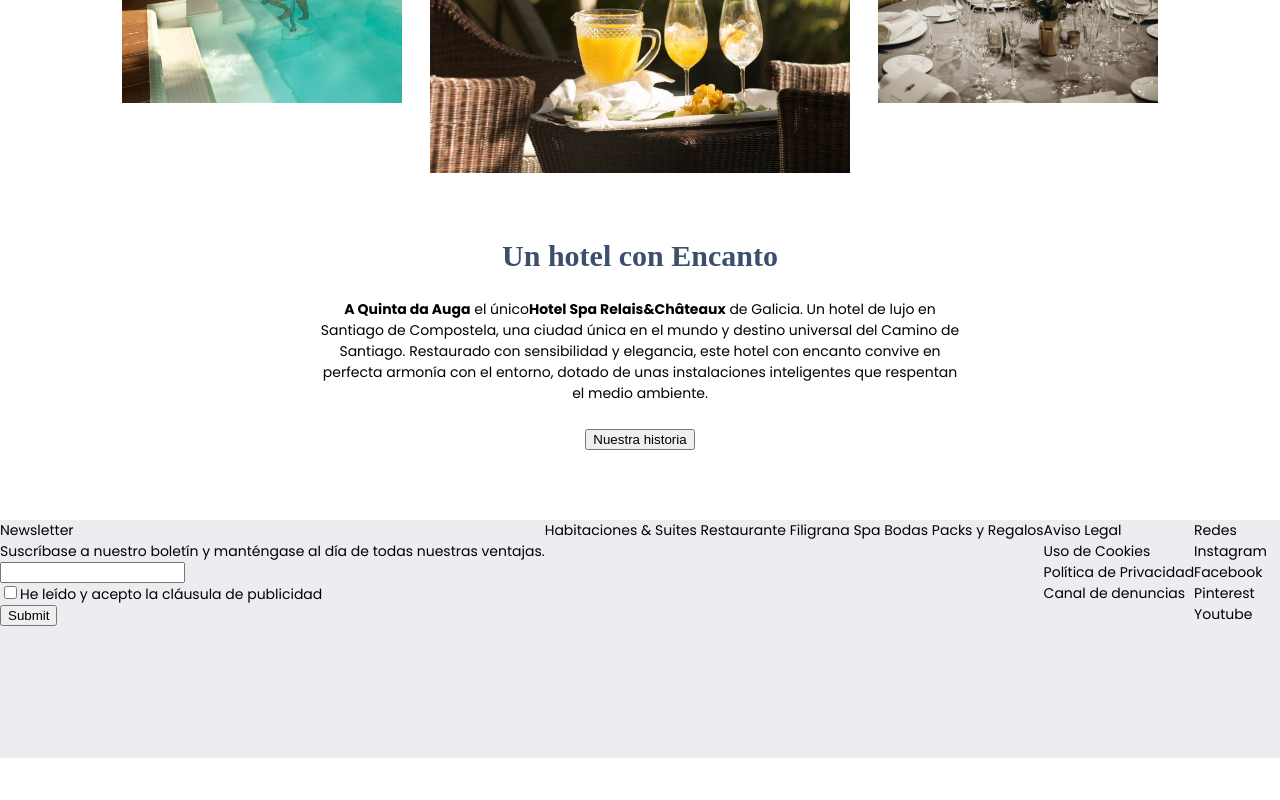
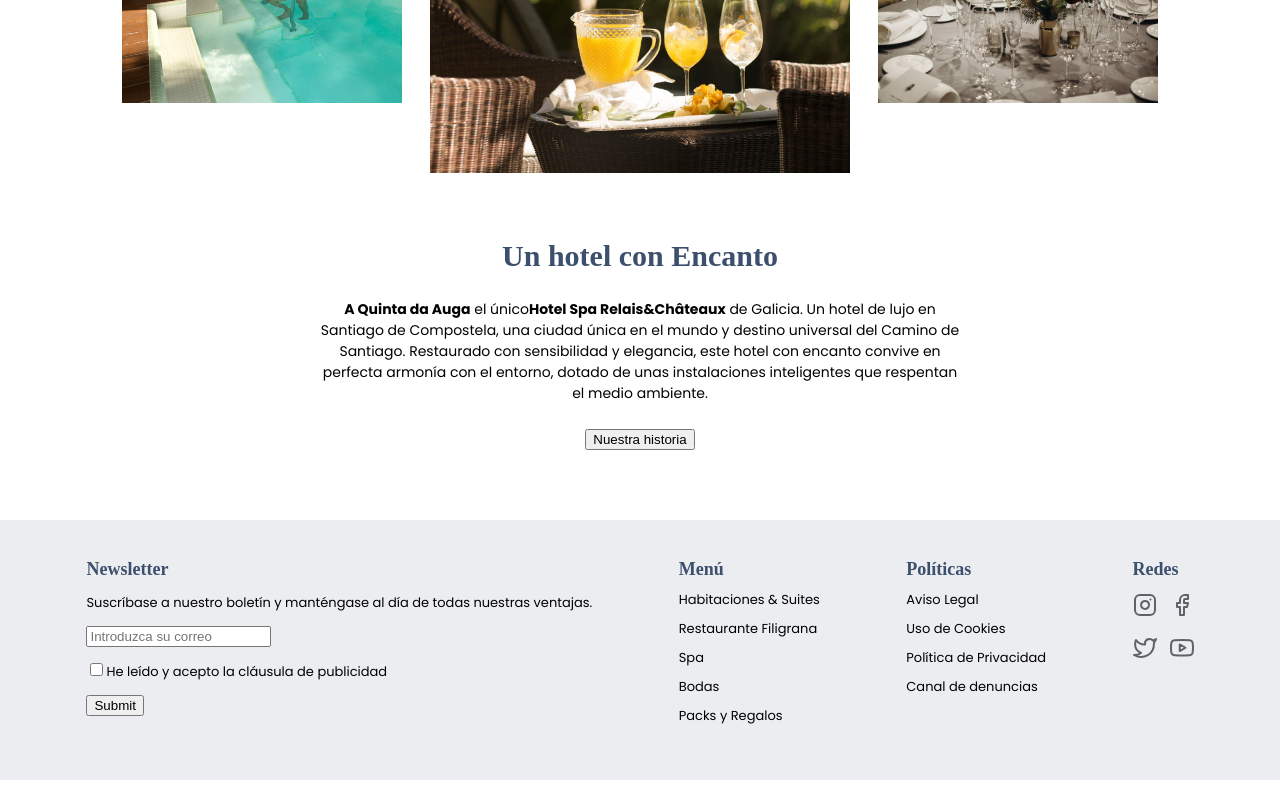
Before and after one commit to andreasp31/Primera_web, a plain HTML site: page index.html in a window 1280 px wide. Shown: the part 2309-3109 px from the top of the page. Drawn offline with Linux system fonts and the light colour scheme.

Commit message:
cambios_footer

```diff
--- a/index.html
+++ b/index.html
@@ -93,34 +93,38 @@
     <div id="footer">
         <div id="footer_superior">
             <div class="newsletter">
-                <div>Newsletter</div>
+                <div class="titulo_footer">Newsletter</div>
                 <div>Suscríbase a nuestro boletín y manténgase al día de todas nuestras ventajas.</div>
-                <form><input values=""></form>
+                <form><input placeholder="Introduzca su correo"></form>
                 <form><input type="checkbox">He leído y acepto la cláusula de publicidad</form>
-                <form><input type="submit"></form>
+                <form class="boton"><input type="submit"></form>
             </div>
             <div class="footer_menu">
-                <div id="apartados">Habitaciones & Suites</div>
-                <div id="apartados">Restaurante Filigrana</div>
-                <div id="apartados">Spa</div>
-                <div id="apartados">Bodas</div>
-                <div id="apartados">Packs y Regalos</div>
+                <div class="titulo_footer">Menú</div>
+                <div class="apartados">Habitaciones & Suites</div>
+                <div class="apartados">Restaurante Filigrana</div>
+                <div class="apartados">Spa</div>
+                <div class="apartados">Bodas</div>
+                <div class="apartados">Packs y Regalos</div>
             </div>
-            <div class="footer_politicas">
+            <div class="footer_menu">
+                <div class="titulo_footer">Políticas</div>
                 <div>Aviso Legal</div>
                 <div>Uso de Cookies</div>
                 <div>Política de Privacidad</div>
                 <div>Canal de denuncias</div>
             </div>
             <div class="footer_redes">
-                <div>Redes</div>
-                <div>Instagram</div>
-                <div>Facebook</div>
-                <div>Pinterest</div>
-                <div>Youtube</div>
+                <div class="titulo_footer">Redes</div>
+                <div class="redes">
+                    <div class="insta"><img src="./Iconos/instagram (1).svg"></img></div>
+                    <div class="facebook"><img src="./Iconos/facebook.svg"></img></div>
+                    <div class="twitter"><img src="./Iconos/twitter (1).svg"></div>
+                    <div class="youtube"><img src="./Iconos/youtube (1).svg"></img></div>
+                </div>
+
             </div>
         </div>
-        <div id="footer_inferior"></div>
     </div>
 </body>
 </html>
--- a/style.css
+++ b/style.css
@@ -273,15 +273,54 @@ body{
     height: 20em;
     display: flex;
     flex-direction: column;
+    font-size: small;
 }
 
 #footer_superior{
-    height: 17em;
+    padding-top: 3em;
     display: flex;
     flex-direction: row;
+    justify-content: space-evenly;
+}
+.newsletter{
+    display: flex;
+    flex-direction: column;
+    gap: 1em;
 }
 
-#footer_inferior{
-    background-color:  rgb(255, 255, 255);
-    height: 3em;
+.footer_menu{
+    display: flex;
+    flex-direction: column;
+    gap: 0.7em;
 }
+
+.titulo_footer{
+    font-size: large;
+    font-weight: 600;
+    color: rgb(60, 79, 109);
+    font-family: "Garamound";
+}
+
+.redes{
+    padding-top: 1em;
+    display: grid;
+    grid-template-areas: "insta    facebook"
+                         "twitter  youtube";
+    gap:1em;
+}
+
+.insta{
+    grid-area: insta;
+}
+
+.facebook{
+    grid-area: facebook;
+}
+
+.twitter{
+    grid-area: twitter;
+}
+
+.youtube{
+    grid-area: youtube;
+}
```
Also changed, not shown: Iconos/facebook.svg (added), Iconos/instagram (1).svg (added), Iconos/twitter (1).svg (added), Iconos/youtube (1).svg (added).
